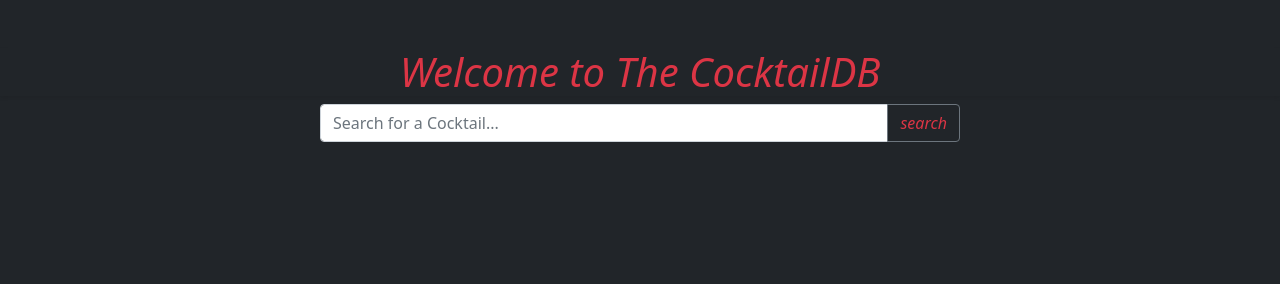
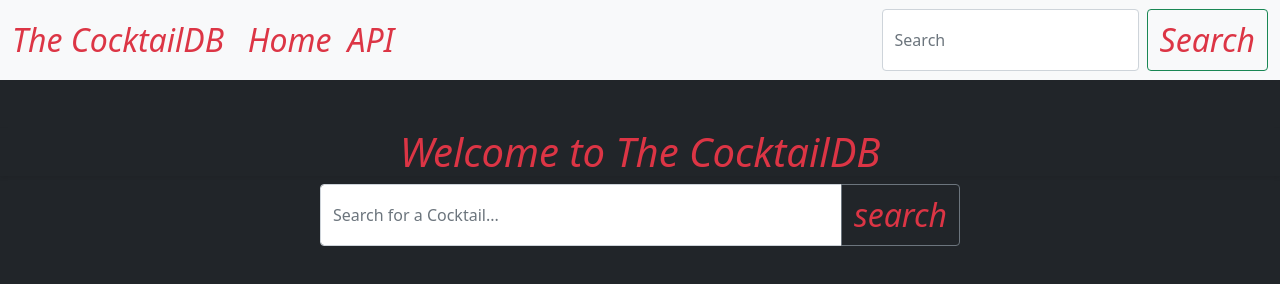
Before and after one commit to rokeyasultana/Cocktaildb, a plain HTML site: page index.html in a window 1280 px wide. Drawn offline with nearby package versions, Linux system fonts and the light colour scheme.

Commit message:
second commit

```diff
--- a/index.html
+++ b/index.html
@@ -10,13 +10,38 @@
 
 </head>
 <body class="bg-dark">
+    <!-- navbar -->
+    <nav class="navbar navbar-expand-lg navbar-light bg-light text-danger fs-2 fst-italic">
+        <div class="container-fluid text-danger fs-2 fst-italic">
+          <a class="navbar-brand text-danger fs-2 fst-italic" href="#">The CocktailDB</a>
+          <button class="navbar-toggler" type="button" data-bs-toggle="collapse" data-bs-target="#navbarSupportedContent" aria-controls="navbarSupportedContent" aria-expanded="false" aria-label="Toggle navigation">
+            <span class="navbar-toggler-icon"></span>
+          </button>
+          <div class="collapse navbar-collapse" id="navbarSupportedContent">
+            <ul class="navbar-nav me-auto mb-2 mb-lg-0">
+              <li class="nav-item">
+                <a class="nav-link active text-danger fs-2 fst-italic" aria-current="page" href="#">Home</a>
+              </li>
+              <li class="nav-item">
+                <a class="nav-link text-danger fs-2 fst-italic" href="#">API</a>
+              </li>
+
+            </ul>
+            <form class="d-flex">
+              <input class="form-control me-2" type="search" placeholder="Search" aria-label="Search">
+              <button class="btn btn-outline-success text-danger fs-2 fst-italic" type="submit">Search</button>
+            </form>
+          </div>
+        </div>
+      </nav>
+
     <h1 class="text-center text-danger shadow-sm  fst-italic mt-5">Welcome to The CocktailDB</h1>
 
     <!-- Search -->
-    <div class="input-group mb-3 w-50  mx-auto">
+    <div class="input-group mb-3 w-50 mt-2  mx-auto">
         <input id="search-field" type="text" class="form-control" placeholder="Search for a Cocktail..."
             aria-label="Recipient's username" aria-describedby="button-addon2">
-        <button onclick="searchFood()" class="btn btn-outline-secondary text-danger fst-italic " type="button"
+        <button onclick="searchFood()" class="btn btn-outline-secondary text-danger fs-2 fst-italic  " type="button"
             id="button-search">search</button>
     </div>
 
@@ -26,7 +51,7 @@
     </div>
 
     <!-- search result -->
-    <div id="search-result" class="row row-cols-1 row-cols-md-3 g-4">
+    <div  id="search-result" class="row row-cols-1 row-cols-md-3 g-4 ">
 
       </div>
 
--- a/index.js
+++ b/index.js
@@ -17,7 +17,7 @@
         div.classList.add('col');
         div.innerHTML= `
         <div onclick="loadCocktailDetail(${drink.idDrink})" class = "card">
-            <img src="${ drink.strDrinkThumb}" class="card-img-top" alt="...">
+            <img src="${ drink.strDrinkThumb} " class="card-img-top" alt="...">
             <div class="card-body">
               <h5 class="card-title">${drink.strDrink}</h5>
               <p class="card-text">${drink.strInstructions}</p>
```
